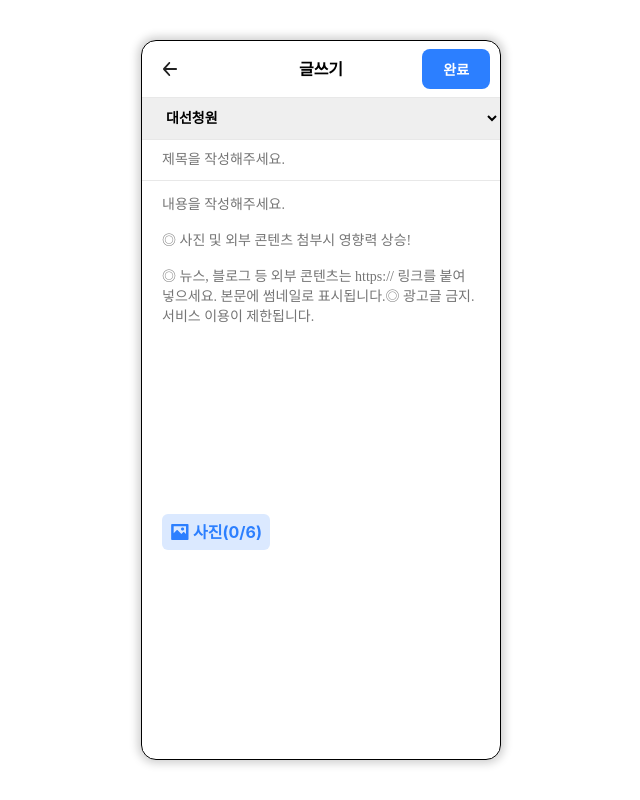
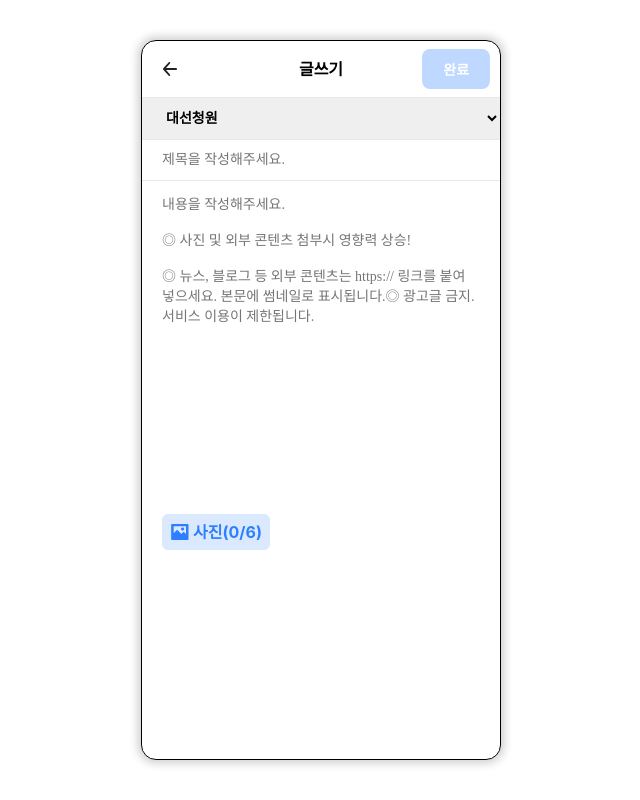
Before and after one commit to IRONDESK/zaritalk, a Next.js app: page /community/post/new in a window 1280 px wide. Shown: the whole page, without its empty margins (319-959 px from the left). Built offline with nearby package versions, Linux system fonts and the light colour scheme; a web font is replaced by a local one.

Commit message:
:sparkles: 글쓰기 구현

```diff
--- a/src/components/Layout/PageHeader.tsx
+++ b/src/components/Layout/PageHeader.tsx
@@ -5,12 +5,12 @@ import { COLOR } from '../../constants';
 
 interface PropsType {
     submit?: React.FC,
+    hasData?: boolean,
 }
 
-export const PageHeader = ( { submit }: PropsType ) => {
+export const PageHeader = ( { submit, hasData }: PropsType ) => {
     const router = useRouter();
     const [location, query] = router.asPath.split("/").splice(2);
-    console.log(location, query)
     return (
         <Container>
             <Back>
@@ -21,7 +21,10 @@ export const PageHeader = ( { submit }: PropsType ) => {
             <>
                 <Center>글쓰기</Center>
                 <Right>
-                    <WriteSubmit type="submit">완료</WriteSubmit>
+                    <WriteSubmit
+                        type="submit"
+                        hasData={hasData}
+                    >완료</WriteSubmit>
                 </Right>
             </>
             ) : null}
@@ -60,7 +63,7 @@ const Right = styled.li`
     flex: 1;
     text-align: right;
 `;
-const WriteSubmit = styled.button`
+const WriteSubmit = styled.button<{hasData: boolean|undefined}>`
     width: 100%;
     padding: 10px 19px;
     background-color: ${COLOR.main};
@@ -68,4 +71,5 @@ const WriteSubmit = styled.button`
     font-weight: 700;
     color: ${COLOR.white};
     border-radius: 8px;
+    opacity: ${(props) => props.hasData ? 1 : 0.3};
 `;
--- a/src/pages/community/post/new/index.tsx
+++ b/src/pages/community/post/new/index.tsx
@@ -1,12 +1,28 @@
 import styled from "@emotion/styled";
 import React, { useEffect, useState } from "react";
+import { useRouter } from 'next/router';
+import axios from "axios";
 import ScrollContainer from "react-indiana-drag-scroll";
 
 import { PageHeader } from "../../../../components/Layout/PageHeader";
 import { COLOR } from "../../../../constants";
 
+const categoryType:any = {
+    PETITION : ["대선청원", 1],
+    FREE: ["자유글", 2],
+    QNA: ["질문/답변", 3],
+    NEWS: ["뉴스", 4],
+    TIP: ["노하우", 5],
+}
+
 export default function Write() {
+    const [hasData, setHasData] = useState<boolean>(false);
+    const [category, setCategory] = useState("PETITION");
+    const [title, setTitle] = useState("");
+    const [content, setContent] = useState("");
     const [files, setFiles] = useState<string[]>([]);
+    const router = useRouter();
+
     const onLoadFile = (e: any) => {
         const file = URL.createObjectURL(e.target.files[0]);
         if (files.length < 6) {
@@ -21,22 +37,62 @@ export default function Write() {
         setFiles([...newFiles]);
     }
 
+    useEffect(() => {
+        if (title && content) {
+            setHasData(true)
+        } else {
+            setHasData(false)
+        };
+    }, [title, content])
+
+    const onSubmitPost = async (e: React.FormEvent) => {
+        e.preventDefault();
+        const res = await axios.post("http://localhost:8080/postdb", {
+            categorypk: categoryType[category][1],
+            categoryName: categoryType[category][0],
+            title: title,
+            content: content,
+            viewCount: 0,
+            likeCount: 0,
+            commentCount: 0,
+            imageUrl: files,
+            writtenAt: Date.now(),
+            writerNickName: '글쓴이',
+            writerProfileUrl: 'https://static.zaritalk.com/profiles/profile-48-img-man-39-39.png',
+        });
+        router.push(`/community/post/${res.data.id}`);
+    }
+
     return (
     <>
-        <PageHeader />
-        <Form encType="multipart/form-data">
-            <Select name="category">
-                <option value="petition">대선청원</option>
-                <option value="free">자유글</option>
-                <option value="qna">질문/답변</option>
-                <option value="news">뉴스</option>
-                <option value="tip">노하우</option>
+        <Form
+            encType="multipart/form-data"
+            onSubmit={onSubmitPost}>
+        <PageHeader hasData={hasData} />
+            <Select
+                name="category"
+                onChange={(e) => {setCategory(e.target.value)}}
+                value={category}
+            >
+                <option value="PETITION">대선청원</option>
+                <option value="FREE">자유글</option>
+                <option value="QNA">질문/답변</option>
+                <option value="NEWS">뉴스</option>
+                <option value="TIP">노하우</option>
             </Select>
             <label className="a11y-hidden" htmlFor="title">제목</label>
-            <TitleInput type="text" id="title" placeholder="제목을 작성해주세요."/>
+            <TitleInput
+                type="text"
+                id="title"
+                onChange={(e) => {setTitle(e.target.value)}}
+                value={title}
+                placeholder="제목을 작성해주세요."
+            />
             <label className="a11y-hidden" htmlFor="contents">내용</label>
             <Textarea
                 id="contents"
+                onChange={(e) => {setContent(e.target.value)}}
+                value={content}
                 placeholder="내용을 작성해주세요.
                 &#13;&#10;◎ 사진 및 외부 콘텐츠 첨부시 영향력 상승!
                 &#13;&#10;◎ 뉴스, 블로그 등 외부 콘텐츠는 https:// 링크를 붙여 넣으세요. 본문에 썸네일로 표시됩니다.◎ 광고글 금지. 서비스 이용이 제한됩니다.
@@ -46,7 +102,7 @@ export default function Write() {
                     <ScrollContainer vertical={false}>
                         {files.map((value, index) =>
                             <ImageContainer>
-                            <img src={value} />
+                            <img src={value} key={"img"+index}/>
                             <button
                                 type="button"
                                 onClick={() => DeleteFile(index)}
```
